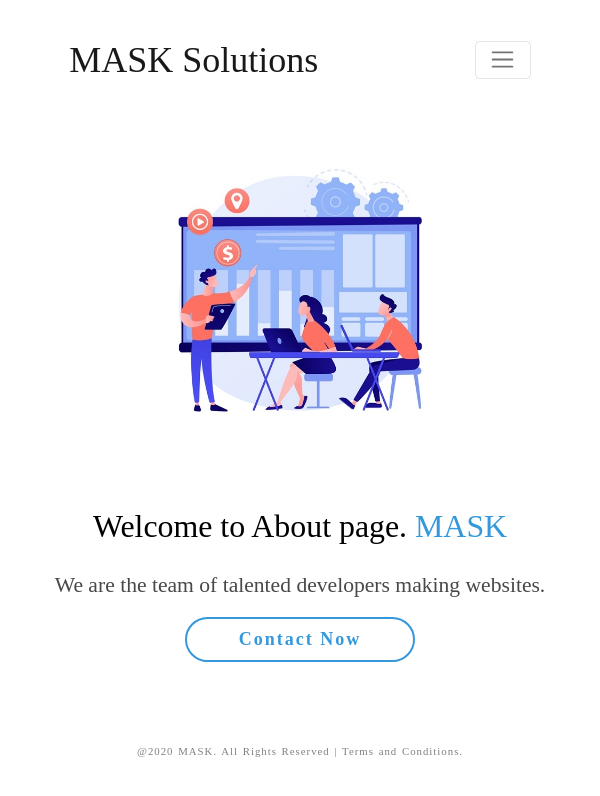
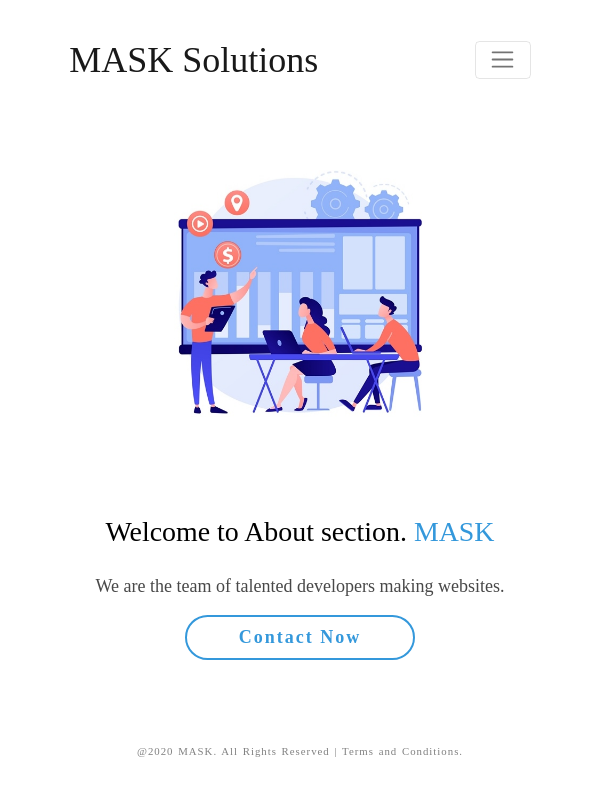
Before and after one commit to Kamlesh05/MASK, a React (Create React App) app: page /about in a window 600 px wide. Shown: the top 796 px of the page. Built offline with nearby package versions, Linux system fonts and the light colour scheme; a web font is replaced by a local one.

Commit message:
updating about page

```diff
--- a/src/MASK/About.jsx
+++ b/src/MASK/About.jsx
@@ -7,7 +7,7 @@ import Common from './Common';
 const About = () =>{
     return (
         <>
-            <Common name='Welcome to About page.' imgSrc={web} visit='/contact' btnName='Contact now'/>
+            <Common name='Welcome to About section.' imgSrc={web} visit='/contact' btnName='Contact Now'/>
         </>
 
     )
--- a/src/MASK/Index.css
+++ b/src/MASK/Index.css
@@ -121,14 +121,14 @@
 
 
 /* Small devices (landscape phones, 576px and up) */
-@media (min-width: 476px )and (max-width:767px) {
+@media (min-width: 400px )and (max-width:767px) {
     #header h1{
-       font-size: 177%;
+       font-size: 155%;
        text-align: center;
     }
 
     #header h2{
-        font-size: 120%;
+        font-size: 100%;
      }
 
     .leftSection{
```
Also changed, not shown: 1 other file (tests, documents, lock files or other folders).
